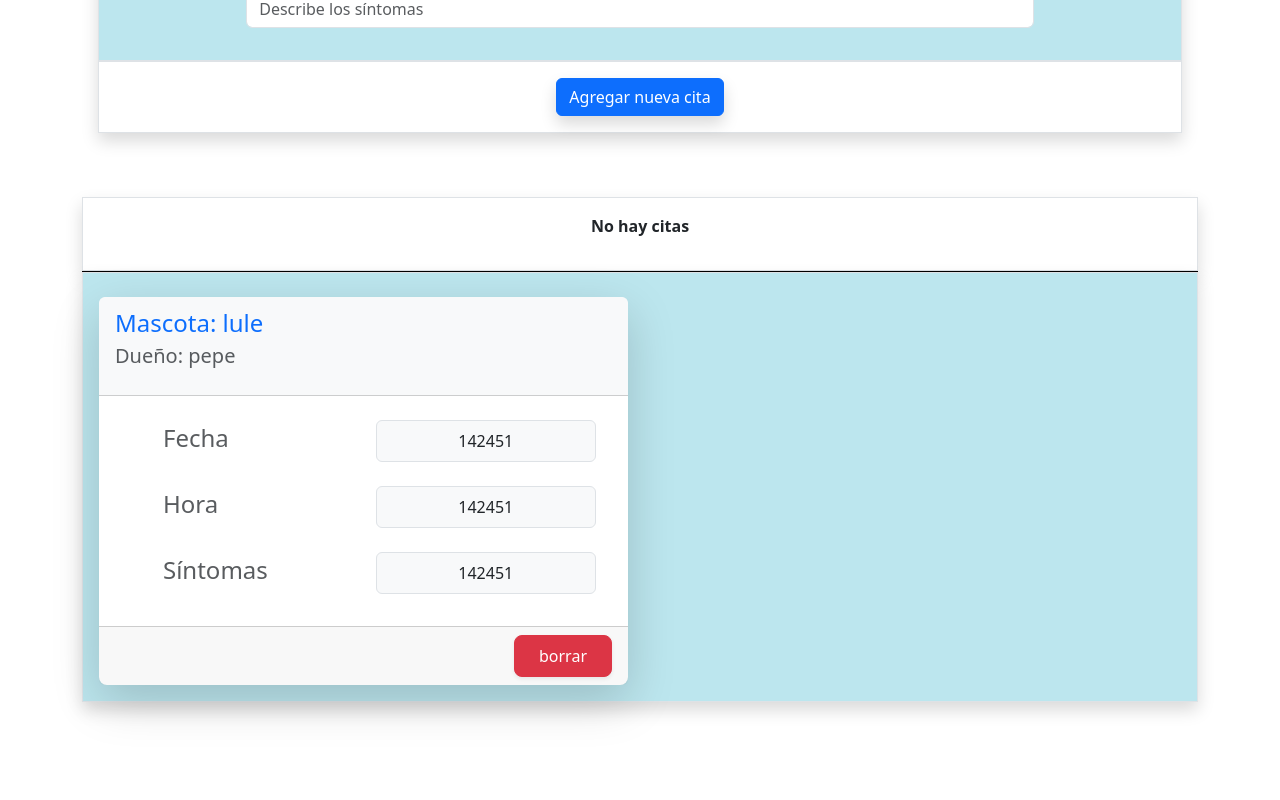
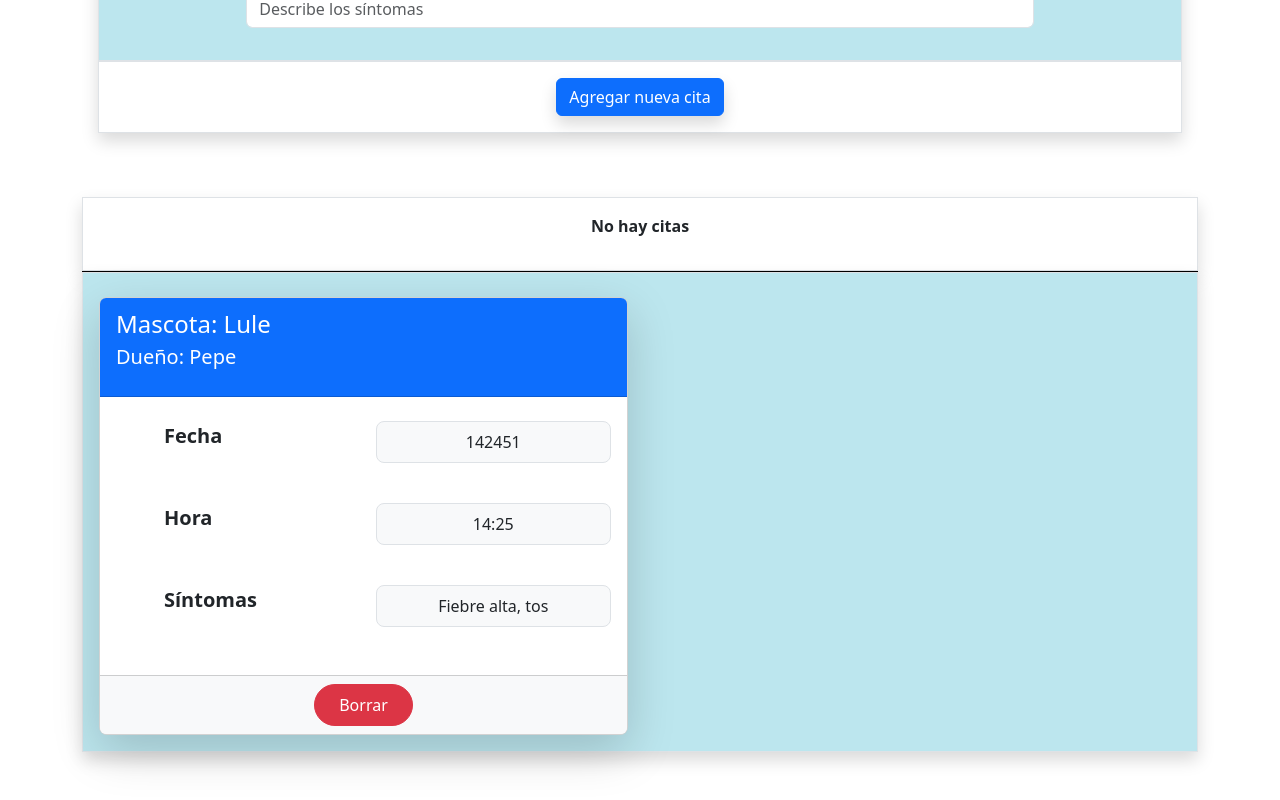
Before and after one commit to Matiassanchez18/citasVeterinaria-9, a React (Vite) app: page / in a window 1280 px wide. Shown: the part 439-1239 px from the top of the page. Before the commit the page ends 1189 px from the top, so only its background shows below. Built offline with nearby package versions, Linux system fonts and the light colour scheme.

Commit message:
Se cambio algunas cosas de la card

```diff
--- a/src/components/Citas.jsx
+++ b/src/components/Citas.jsx
@@ -9,41 +9,43 @@ const Citas = () => {
     <article>
       <div className="row p-3">
         <div className="col-12 col-md-6 col-sm-6 mt-2">
-        <Card className="h-100 shadow-lg border-0 rounded-3">
-          <Card.Header className="bg-light rounded-top">
+          <Card className="h-100 shadow-lg rounded-3">
+            <Card.Header className="bg-primary text-white rounded-top">
               <ul className="list-unstyled">
-              <li className="fs-4 text-primary">Mascota: lule</li>
-              <li className="fs-5 lead text-muted">Dueño: pepe</li>
+                <li className="fs-4">Mascota: Lule</li>
+                <li className="fs-5 lead">Dueño: Pepe</li>
               </ul>
             </Card.Header>
             <Card.Body>
-            <Card.Text>
-              <div className="row">
-                <div className="col-12 col-md-6 col-sm-6 mt-2 fs-4">
-                  <p className="ms-5 text-muted">Fecha</p>
+              <div className="row mb-3">
+                <div className="col-12 col-md-6 col-sm-6 mt-2">
+                  <p className="ms-5 fs-5 fw-bold">Fecha</p>
                 </div>
                 <div className="col-12 col-md-6 col-sm-6 mt-2">
-                  <p className="border p-2 me-3 rounded-2 text-center bg-light">142451</p>
+                  <p className="border p-2 rounded-3 text-center" style={{ backgroundColor: '#f8f9fa' }}>142451</p>
+                </div>
               </div>
 
-                <div className="col-12 col-md-6 col-sm-6 mt-2 fs-4">
-                  <p className="ms-5 text-muted">Hora</p>
+              <div className="row mb-3">
+                <div className="col-12 col-md-6 col-sm-6 mt-2">
+                  <p className="ms-5 fs-5 fw-bold">Hora</p>
                 </div>
                 <div className="col-12 col-md-6 col-sm-6 mt-2">
-                  <p className="border p-2 me-3 rounded-2 text-center bg-light">142451</p>
+                  <p className="border p-2 rounded-3 text-center" style={{ backgroundColor: '#f8f9fa' }}>14:25</p>
+                </div>
               </div>
 
-                <div className="col-12 col-md-6 col-sm-6 mt-2 fs-4">
-                  <p className="ms-5 text-muted">Síntomas</p>
+              <div className="row mb-3">
+                <div className="col-12 col-md-6 col-sm-6 mt-2">
+                  <p className="ms-5 fs-5 fw-bold">Síntomas</p>
                 </div>
                 <div className="col-12 col-md-6 col-sm-6 mt-2">
-                  <p className="border p-2 me-3 rounded-2 text-center bg-light">142451</p>
+                  <p className="border p-2 rounded-3 text-center" style={{ backgroundColor: '#f8f9fa' }}>Fiebre alta, tos</p>
                 </div>
               </div>
-            </Card.Text>
             </Card.Body>
-          <Card.Footer className="d-flex justify-content-end">
-            <Button variant="danger" className="px-4 py-2 rounded-3 shadow-sm">borrar</Button>
+            <Card.Footer className="text-center bg-light rounded-bottom">
+              <Button variant="danger" className="rounded-pill px-4 py-2">Borrar</Button>
             </Card.Footer>
           </Card>
         </div>
```
Lines whose indentation alone changed are shown as unchanged.
